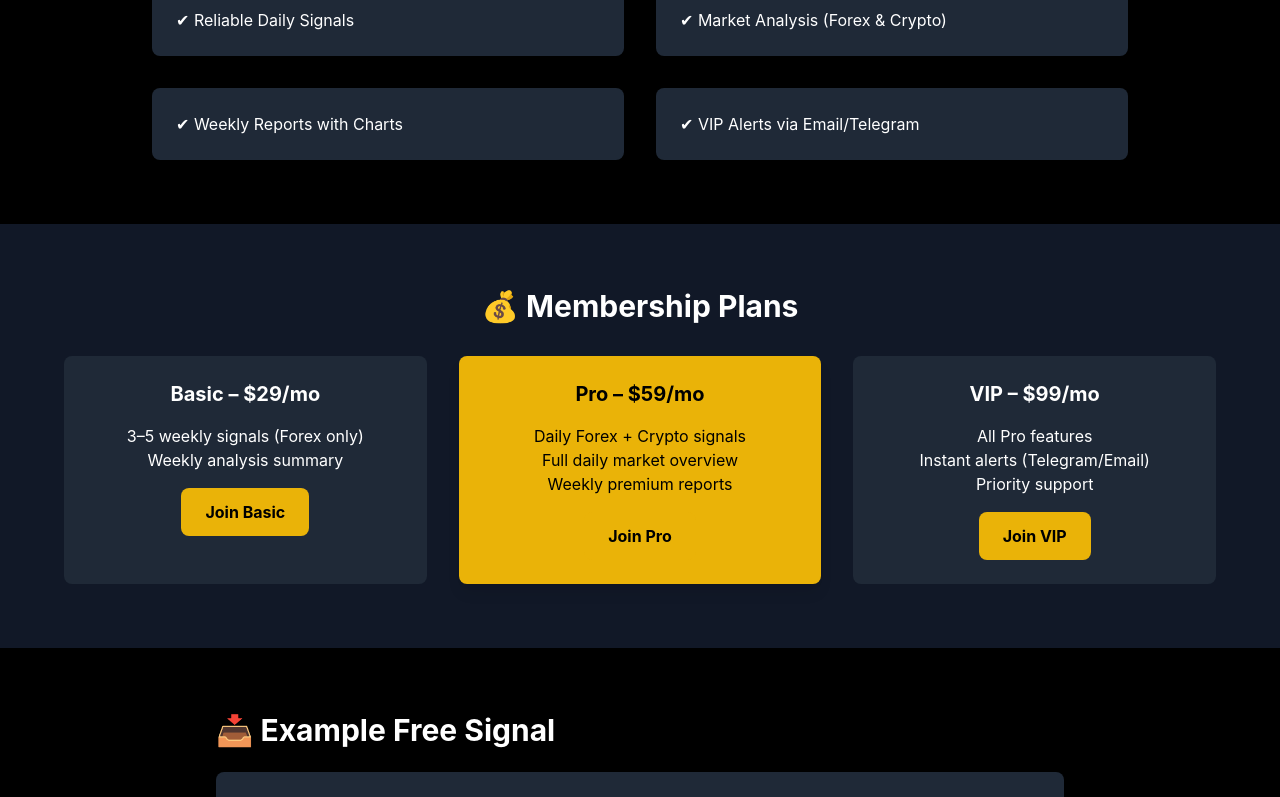
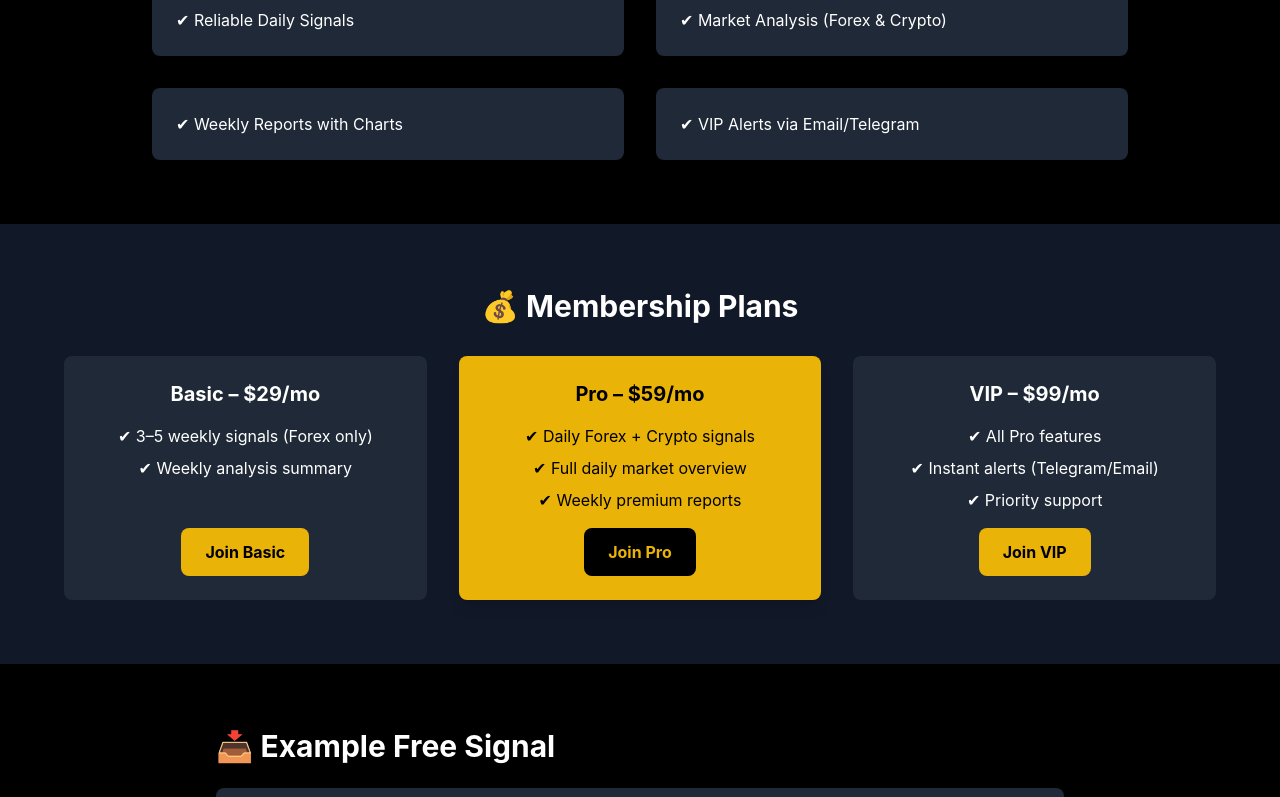
Before and after one commit to mhdkharoub-rgb/growfinitys, a Next.js app: page / in a window 1280 px wide. Shown: the part 528-1325 px from the top of the page. Built offline with nearby package versions, Linux system fonts and the light colour scheme.

Commit message:
Update Pricing.js

```diff
--- a/components/Pricing.js
+++ b/components/Pricing.js
@@ -3,36 +3,42 @@ export default function Pricing() {
     <section id="pricing" className="bg-gray-900 py-16 px-6 text-center">
       <h2 className="text-3xl font-bold mb-8">💰 Membership Plans</h2>
       <div className="grid md:grid-cols-3 gap-8 max-w-6xl mx-auto">
-        <div className="bg-gray-800 p-6 rounded-lg">
+
+        {/* Basic Plan */}
+        <div className="bg-gray-800 p-6 rounded-lg flex flex-col items-center">
           <h3 className="text-xl font-bold mb-4">Basic – $29/mo</h3>
-          <p>3–5 weekly signals (Forex only)</p>
-          <p>Weekly analysis summary</p>
+          <p className="mb-2">✔ 3–5 weekly signals (Forex only)</p>
+          <p className="mb-4">✔ Weekly analysis summary</p>
           <button
-  className="bg-yellow-500 hover:bg-yellow-600 text-black font-bold py-3 px-6 rounded-lg mt-4"
+            className="bg-yellow-500 hover:bg-yellow-600 text-black font-bold py-3 px-6 rounded-lg mt-auto"
             onClick={() => window.Nas.io.checkout("https://nas.io/growfinitys/zerolink/basic")}
           >
             Join Basic
           </button>
         </div>
-        <div className="bg-yellow-500 text-black p-6 rounded-lg shadow-lg">
+
+        {/* Pro Plan */}
+        <div className="bg-yellow-500 text-black p-6 rounded-lg shadow-lg flex flex-col items-center">
           <h3 className="text-xl font-bold mb-4">Pro – $59/mo</h3>
-          <p>Daily Forex + Crypto signals</p>
-          <p>Full daily market overview</p>
-          <p>Weekly premium reports</p>
+          <p className="mb-2">✔ Daily Forex + Crypto signals</p>
+          <p className="mb-2">✔ Full daily market overview</p>
+          <p className="mb-4">✔ Weekly premium reports</p>
           <button
-  className="bg-yellow-500 hover:bg-yellow-600 text-black font-bold py-3 px-6 rounded-lg mt-4"
+            className="bg-black hover:bg-gray-900 text-yellow-500 font-bold py-3 px-6 rounded-lg mt-auto"
             onClick={() => window.Nas.io.checkout("https://nas.io/growfinitys/zerolink/pro")}
           >
             Join Pro
           </button>
         </div>
-        <div className="bg-gray-800 p-6 rounded-lg">
+
+        {/* VIP Plan */}
+        <div className="bg-gray-800 p-6 rounded-lg flex flex-col items-center">
           <h3 className="text-xl font-bold mb-4">VIP – $99/mo</h3>
-          <p>All Pro features</p>
-          <p>Instant alerts (Telegram/Email)</p>
-          <p>Priority support</p>
+          <p className="mb-2">✔ All Pro features</p>
+          <p className="mb-2">✔ Instant alerts (Telegram/Email)</p>
+          <p className="mb-4">✔ Priority support</p>
           <button
-  className="bg-yellow-500 hover:bg-yellow-600 text-black font-bold py-3 px-6 rounded-lg mt-4"
+            className="bg-yellow-500 hover:bg-yellow-600 text-black font-bold py-3 px-6 rounded-lg mt-auto"
             onClick={() => window.Nas.io.checkout("https://nas.io/growfinitys/zerolink/vip")}
           >
             Join VIP
```
Lines whose indentation alone changed are shown as unchanged.
